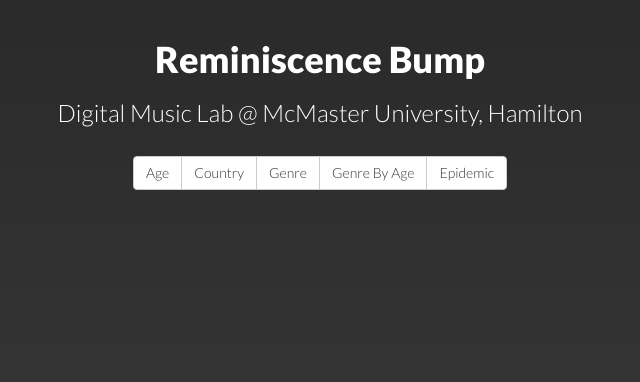
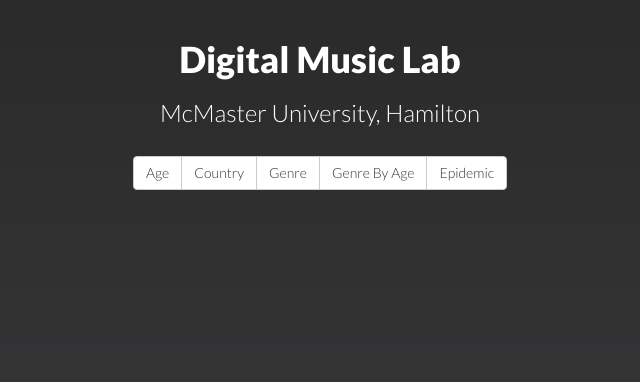
Before and after one commit to kurtbradd/data-visualizer-web-app, a plain HTML site: page index.html in a window 1280 px wide. Shown: the whole page, without its empty margins (320-960 px from the left). Drawn offline with Linux system fonts and the light colour scheme.

Commit message:
title rename

```diff
--- a/index.html
+++ b/index.html
@@ -21,8 +21,8 @@
 
 					<!-- TITLE -->
 					<div class="text-center" id="main-title">
-						<h1>Reminiscence Bump</h1>
-						<h3>Digital Music Lab @ McMaster University, Hamilton</h3>
+						<h1>Digital Music Lab</h1>
+						<h3>McMaster University, Hamilton</h3>
 					</div>
 
 					<!-- BUTTON GROUP -->
```
